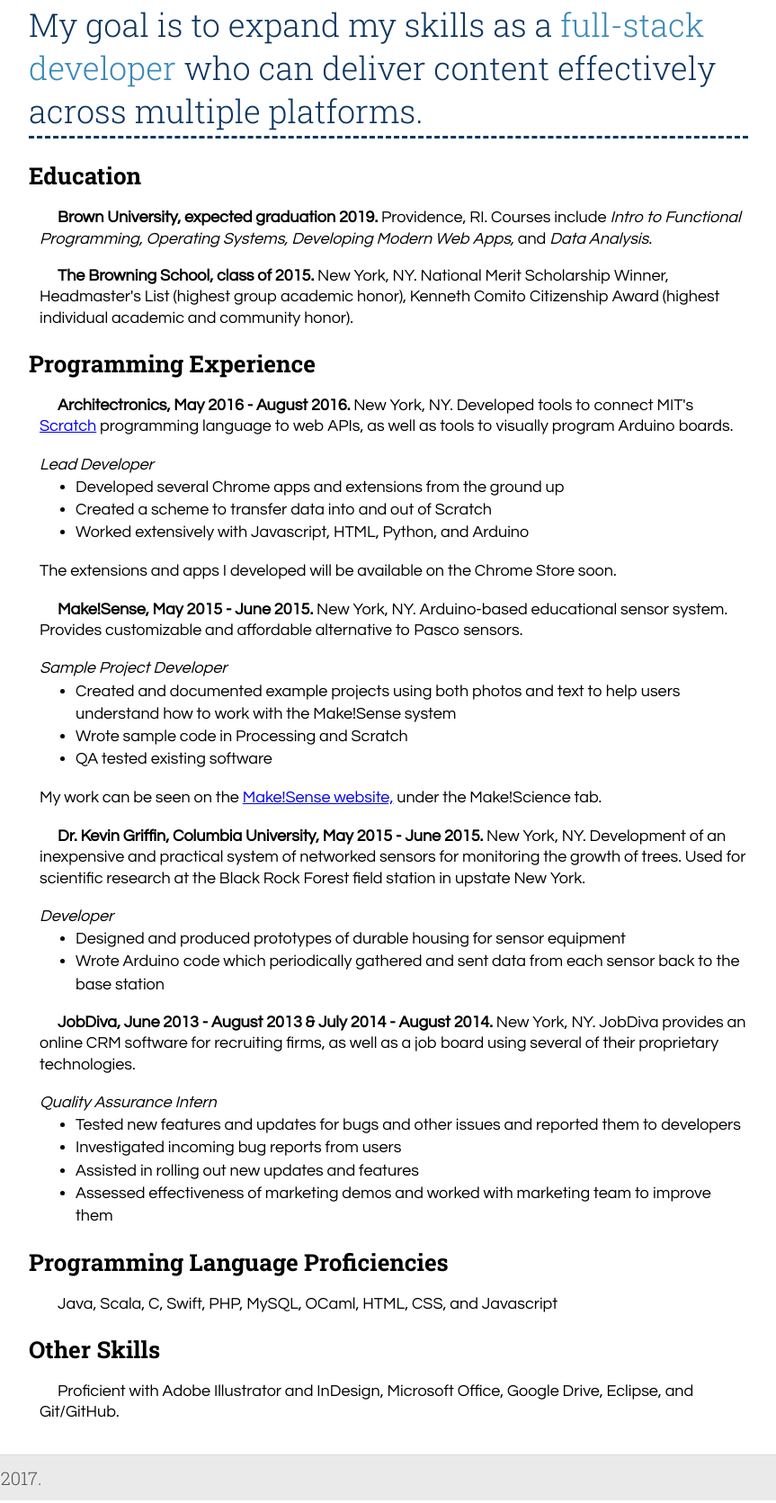
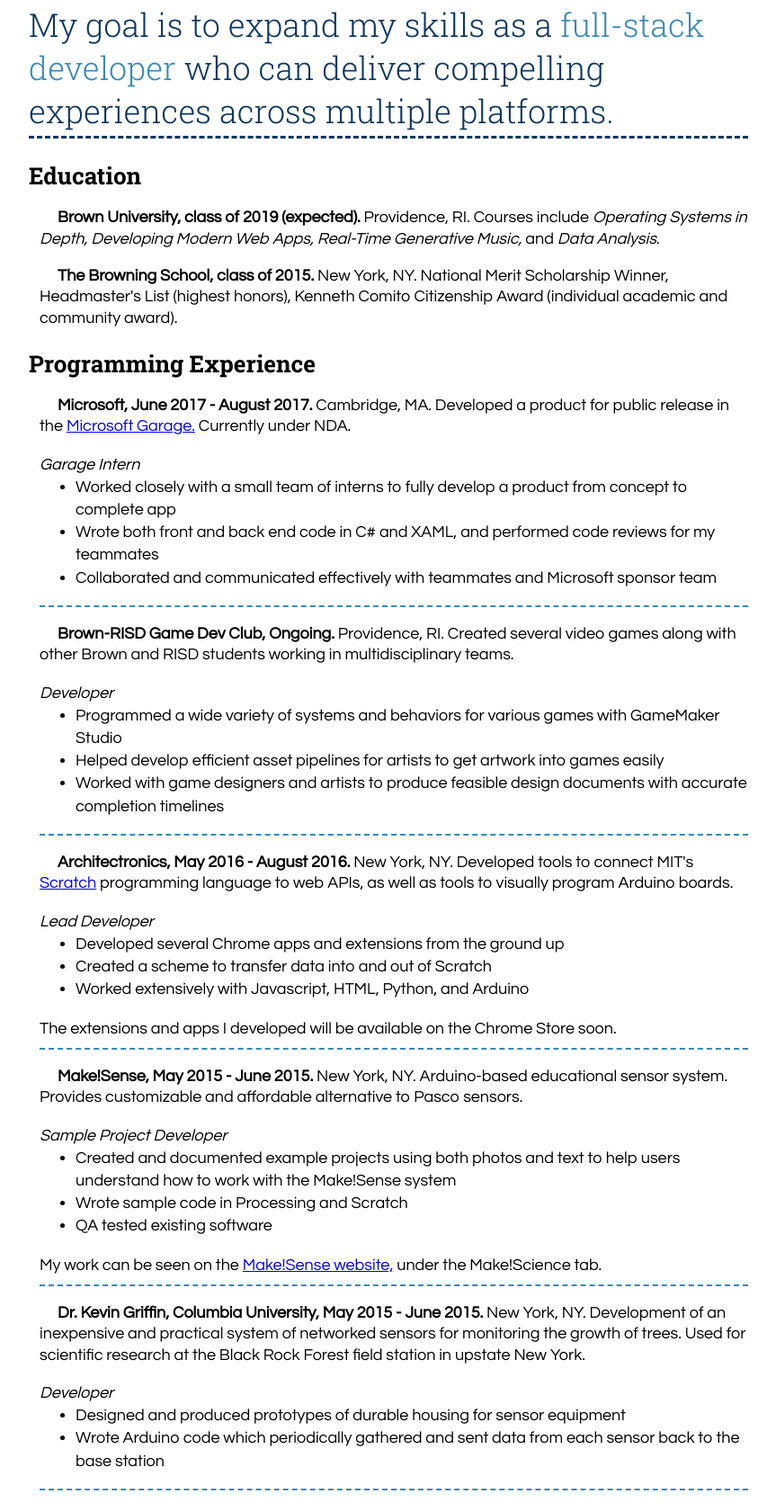
Before and after one commit to Shanghai-/shanghai-.github.io, a plain HTML site: page resume.html in a window 1280 px wide. Shown: the part 86-1757 px from the top of the page at 90% size, without its empty margins (196-1059 px from the left). Drawn offline with Linux system fonts and the light colour scheme.

Commit message:
added Microsoft to resume and fixed lightbox bugs

```diff
--- a/css/resume.css
+++ b/css/resume.css
@@ -9,6 +9,11 @@ ul {
 	margin-top: 0px;
 }
 
+hr {
+	border: 0;
+	border-bottom: 2px dashed #3889b8;
+}
+
 .content-wrapper {
 	font-family: 'Questrial', sans-serif;
 	font-size: 18px;
--- a/js/lightbox.js
+++ b/js/lightbox.js
@@ -10,6 +10,7 @@ document.addEventListener('DOMContentLoaded', function(event) {
 	nextArrow = document.getElementById('nextArrow');
 
 	for (var img of document.images) {
+		console.log("Hi mom!");
 		if (img.dataset.group !== undefined) {
 			if (groups[img.dataset.group] === undefined) {
 				groups[img.dataset.group] = [];
@@ -61,15 +62,19 @@ function showLightbox(el) {
 
 function nextImg() {
 	if (currentGroup === null) return;
+	if (currentIdx === maxIdx) return;
 	if (currentIdx++ === 0) prevArrow.style.display = 'block';
 	if (currentIdx === maxIdx) nextArrow.style.display = 'none';
+
 	setLightboxImg(currentGroup[currentIdx]);
 }
 
 function prevImg() {
 	if (currentGroup === null) return;
+	if (currentIdx === 0) return;
 	if (currentIdx-- === maxIdx) nextArrow.style.display = 'block';
 	if (currentIdx === 0) prevArrow.style.display = 'none';
+
 	setLightboxImg(currentGroup[currentIdx]);
 }
 
--- a/resume.html
+++ b/resume.html
@@ -29,17 +29,35 @@
 	</header>
 	<main>
 		<div class="content-wrapper">
-			<h1>My goal is to expand my skills as a <span>full-stack developer</span> who can deliver content effectively across multiple platforms.</h1>
+			<h1>My goal is to expand my skills as a <span>full-stack developer</span> who can deliver compelling experiences across multiple platforms.</h1>
 
 			<h2>Education</h2>
 			<div class="resume-section">
-				<p><strong>Brown University, expected graduation 2019.</strong> Providence, RI. Courses include <em>Intro to Functional Programming, Operating Systems, Developing Modern Web Apps,</em> and <em>Data Analysis.</em></p>
-				<p><strong>The Browning School, class of 2015.</strong> New York, NY. National Merit Scholarship Winner, Headmaster's List (highest group academic honor), Kenneth Comito Citizenship Award (highest individual academic and community honor).</p>
+				<p><strong>Brown University, class of 2019 (expected).</strong> Providence, RI. Courses include <em>Operating Systems in Depth, Developing Modern Web Apps, Real-Time Generative Music, </em> and <em>Data Analysis.</em></p>
+				<p><strong>The Browning School, class of 2015.</strong> New York, NY. National Merit Scholarship Winner, Headmaster's List (highest honors), Kenneth Comito Citizenship Award (individual academic and community award).</p>
 			</div>
 
 			<h2>Programming Experience</h2>
 			<div class="resume-section">
-				<p><strong>Architectronics, May 2016 - August 2016.</strong> New York, NY. Developed tools to connect MIT's <a href="scratch.mit.edu">Scratch</a> programming language to web APIs, as well as tools to visually program Arduino boards.</p>
+				<p><strong>Microsoft, June 2017 - August 2017.</strong> Cambridge, MA. Developed a product for public release in the <a href="https://www.microsoft.com/en-us/garage/">Microsoft Garage.</a> Currently under NDA.</p>
+				<em>Garage Intern</em>
+				<ul>
+					<li>Worked closely with a small team of interns to fully develop a product from concept to complete app</li>
+					<li>Wrote both front and back end code in C# and XAML, and performed code reviews for my teammates</li>
+					<li>Collaborated and communicated effectively with teammates and Microsoft sponsor team</li>
+				</ul>
+				<hr>
+
+				<p><strong>Brown-RISD Game Dev Club, Ongoing.</strong> Providence, RI. Created several video games along with other Brown and RISD students working in multidisciplinary teams. </p>
+				<em>Developer</em>
+				<ul>
+					<li>Programmed a wide variety of systems and behaviors for various games with GameMaker Studio</li>
+					<li>Helped develop efficient asset pipelines for artists to get artwork into games easily</li>
+					<li>Worked with game designers and artists to produce feasible design documents with accurate completion timelines</li>
+				</ul>
+				<hr>
+
+				<p><strong>Architectronics, May 2016 - August 2016.</strong> New York, NY. Developed tools to connect MIT's <a href="https://scratch.mit.edu">Scratch</a> programming language to web APIs, as well as tools to visually program Arduino boards.</p>
 				<em>Lead Developer</em>
 				<ul>
 					<li>Developed several Chrome apps and extensions from the ground up</li>
@@ -47,6 +65,8 @@
 					<li>Worked extensively with Javascript, HTML, Python, and Arduino</li>
 				</ul>
 				The extensions and apps I developed will be available on the Chrome Store soon.
+				<hr>
+
 				<p><strong>Make!Sense, May 2015 - June 2015.</strong> New York, NY. Arduino-based educational sensor system. Provides customizable and affordable alternative to Pasco sensors.</p>
 				<em>Sample Project Developer</em>
 				<ul>
@@ -55,6 +75,7 @@
 					<li>QA tested existing software</li>
 				</ul>
 				My work can be seen on the <a href="http://www.makesense.co/">Make!Sense website,</a> under the Make!Science tab.
+				<hr>
 
 				<p><strong>Dr. Kevin Griffin, Columbia University, May 2015 - June 2015.</strong> New York, NY. Development of an inexpensive and practical system of networked sensors for monitoring the growth of trees. Used for scientific research at the Black Rock Forest field station in upstate New York.</p>
 				<em>Developer</em>
@@ -62,6 +83,7 @@
 					<li>Designed and produced prototypes of durable housing for sensor equipment</li>
 					<li>Wrote Arduino code which periodically gathered and sent data from each sensor back to the base station</li>
 				</ul>
+				<hr>
 
 				<p><strong>JobDiva, June 2013 - August 2013 &amp; July 2014 - August 2014.</strong> New York, NY. JobDiva provides an online CRM software for recruiting firms, as well as a job board using several of their proprietary technologies.</p>
 				<em>Quality Assurance Intern</em>
@@ -71,11 +93,12 @@
 					<li>Assisted in rolling out new updates and features</li>
 					<li>Assessed effectiveness of marketing demos and worked with marketing team to improve them </li>
 				</ul>
+				<hr>
 			</div>
 
 			<h2>Programming Language Proficiencies</h2>
 			<div class="resume-section">
-				<p>Java, Scala, C, Swift, PHP, MySQL, OCaml, HTML, CSS, and Javascript</p>
+				<p>Java, Scala, C, C#, Swift, PHP, MySQL, OCaml, HTML, CSS, and Javascript</p>
 			</div>
 
 			<h2>Other Skills</h2>
```
Also changed, not shown: about.html (+1 -1 lines), index.html (+1 -1 lines), 1 other file.
